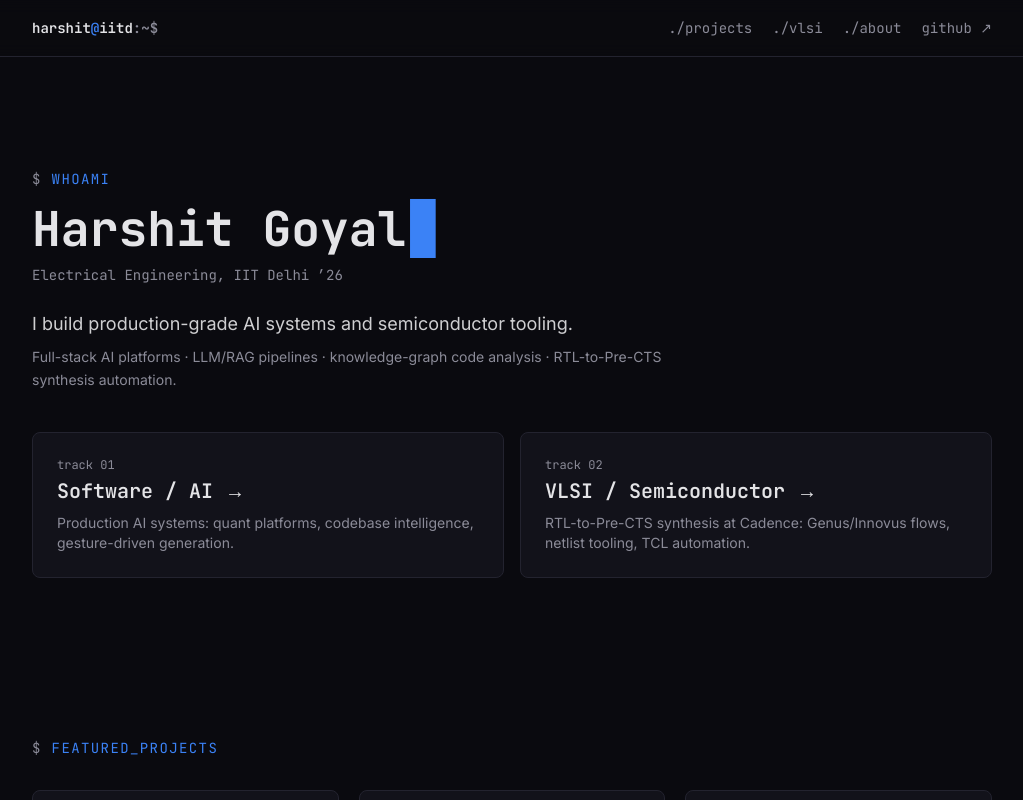
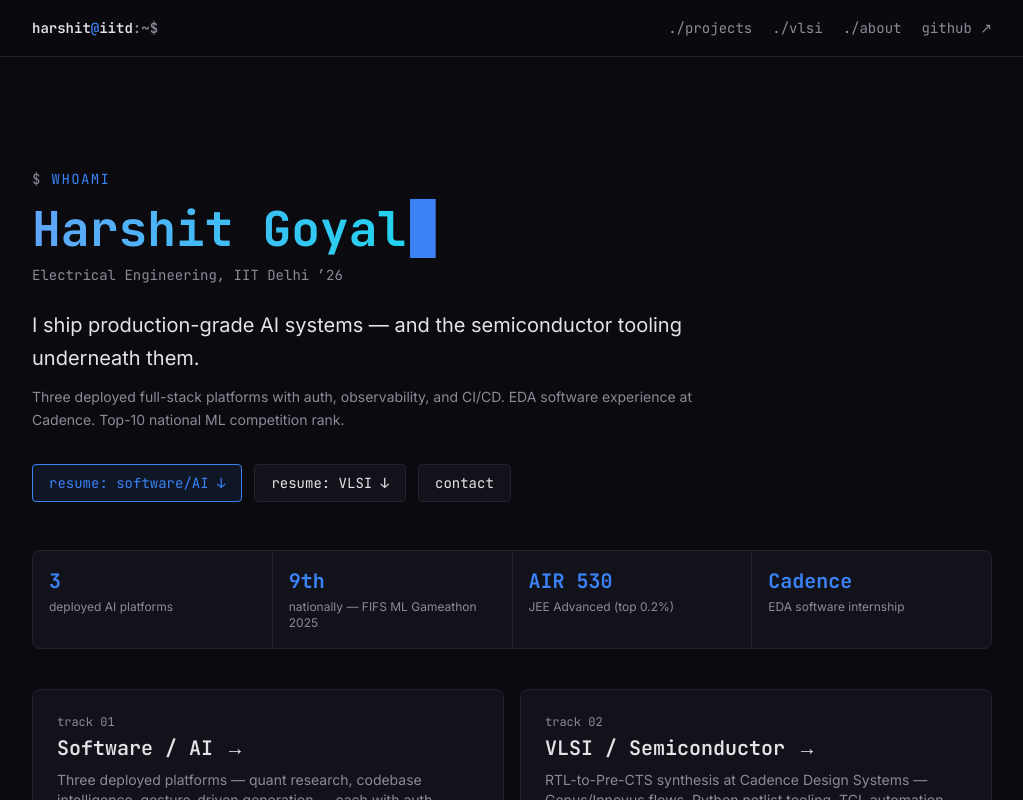
Before and after one commit to goyal-harshit/goyal-harshit.github.io, a Next.js app: page / in a window 1280 px wide. Shown: the top 800 px of the page, without its empty margins (128-1151 px from the left). Built offline with nearby package versions, Linux system fonts and the light colour scheme.

Commit message:
feat(content): recruiter-focused copy — impact-led hero with proof strip, sharper project one-liners, stronger about narrative

```diff
--- a/src/app/about/page.tsx
+++ b/src/app/about/page.tsx
@@ -14,19 +14,23 @@ export default function AboutPage() {
 
       <div className="mt-6 space-y-4 leading-relaxed text-fg/90">
         <p>
-          I’m an Electrical Engineering student at IIT Delhi (’26) working across two tracks that
-          usually don’t overlap: production-grade AI software and semiconductor design flows.
+          I’m an Electrical Engineering student at IIT Delhi (’26) who ships the kind of software
+          most students only prototype: authenticated, observable, Dockerized platforms with CI/CD
+          pipelines and live public demos — not notebooks and slide decks.
         </p>
         <p>
-          On the software side, I build full-stack AI systems — a quant research platform for
-          Indian equities, a codebase-intelligence engine backed by knowledge graphs, and a
-          gesture-driven image generation pipeline. All shipped with CI, Docker, auth, observability,
-          and live demos.
+          On the software side, I’ve deployed three full-stack AI systems: a quant research
+          platform for Indian equities with 20+ domain modules and a multi-LLM RAG assistant; a
+          codebase-intelligence engine that turns any Git repo into a queryable knowledge graph;
+          and a real-time gesture-to-image pipeline where you never type a prompt. Each one taught
+          me a different hard problem — reliability engineering under flaky data sources, hybrid
+          graph + vector retrieval, and streaming inference over webcam input.
         </p>
         <p>
-          On the silicon side, I interned at Cadence Design Systems running RTL-to-Pre-CTS synthesis
-          on Genus/Innovus and building Python and TCL tooling around the flow. The overlap is the
-          point: EDA is software engineering applied to chips.
+          On the silicon side, I interned at Cadence Design Systems running RTL-to-Pre-CTS
+          synthesis on Genus/Innovus and building Python and TCL tooling around the flow. The
+          overlap is deliberate: EDA is software engineering applied to chips, and I want to work
+          where the two meet — LLM platforms, developer tools, and EDA software.
         </p>
       </div>
 
--- a/src/app/globals.css
+++ b/src/app/globals.css
@@ -29,7 +29,13 @@
     @apply inline-block rounded border border-border bg-surface px-2 py-0.5 font-mono text-xs text-muted;
   }
   .card {
-    @apply rounded-lg border border-border bg-surface p-6 transition-colors duration-150 hover:border-accent/50;
+    @apply rounded-lg border border-border bg-surface p-6 transition-all duration-150 hover:border-accent/50 hover:shadow-[0_0_28px_rgba(59,130,246,0.10)];
+  }
+  .text-gradient {
+    background: linear-gradient(90deg, #60a5fa, #22d3ee);
+    -webkit-background-clip: text;
+    background-clip: text;
+    color: transparent;
   }
   .btn {
     @apply inline-flex items-center gap-2 rounded border border-border bg-surface px-4 py-2 font-mono text-sm transition-colors duration-150 hover:border-accent hover:text-accent;
--- a/src/app/page.tsx
+++ b/src/app/page.tsx
@@ -1,6 +1,6 @@
 import Link from 'next/link';
 import ProjectCard from '@/components/ProjectCard';
-import { achievements, experience, projects, site } from '@/lib/data';
+import { achievements, experience, projects, site, stats } from '@/lib/data';
 
 export default function Home() {
   const featured = projects.filter((p) => p.featured);
@@ -10,13 +10,34 @@ export default function Home() {
       {/* Hero */}
       <section className="py-20 sm:py-28">
         <p className="section-title mb-4">whoami</p>
-        <h1 className="cursor-blink font-mono text-4xl font-bold sm:text-5xl">{site.name}</h1>
+        <h1 className="cursor-blink font-mono text-4xl font-bold sm:text-5xl">
+          <span className="text-gradient">{site.name}</span>
+        </h1>
         <p className="mt-3 font-mono text-sm text-muted">{site.role}</p>
-        <p className="mt-6 max-w-2xl text-lg leading-relaxed text-fg/90">{site.tagline}</p>
-        <p className="mt-2 max-w-2xl text-sm leading-relaxed text-muted">
-          Full-stack AI platforms · LLM/RAG pipelines · knowledge-graph code analysis ·
-          RTL-to-Pre-CTS synthesis automation.
-        </p>
+        <p className="mt-6 max-w-2xl text-xl leading-relaxed text-fg">{site.tagline}</p>
+        <p className="mt-3 max-w-2xl text-sm leading-relaxed text-muted">{site.sub}</p>
+
+        <div className="mt-8 flex flex-wrap gap-3">
+          <a href={site.resumeSoftware} className="btn btn-primary">
+            resume: software/AI ↓
+          </a>
+          <a href={site.resumeVlsi} className="btn">
+            resume: VLSI ↓
+          </a>
+          <a href={`mailto:${site.email}`} className="btn">
+            contact
+          </a>
+        </div>
+
+        {/* Proof strip */}
+        <div className="mt-12 grid grid-cols-2 gap-px overflow-hidden rounded-lg border border-border bg-border sm:grid-cols-4">
+          {stats.map((s) => (
+            <div key={s.label} className="bg-surface px-4 py-4">
+              <p className="font-mono text-xl font-bold text-accent">{s.value}</p>
+              <p className="mt-1 text-xs leading-snug text-muted">{s.label}</p>
+            </div>
+          ))}
+        </div>
 
         {/* Dual-track CTAs */}
         <div className="mt-10 grid gap-4 sm:grid-cols-2">
@@ -26,8 +47,8 @@ export default function Home() {
               Software / AI →
             </h2>
             <p className="mt-2 text-sm text-muted">
-              Production AI systems: quant platforms, codebase intelligence, gesture-driven
-              generation.
+              Three deployed platforms — quant research, codebase intelligence, gesture-driven
+              generation — each with auth, observability, CI/CD, and a live demo.
             </p>
           </Link>
           <Link href="/vlsi/" className="card group">
@@ -36,8 +57,8 @@ export default function Home() {
               VLSI / Semiconductor →
             </h2>
             <p className="mt-2 text-sm text-muted">
-              RTL-to-Pre-CTS synthesis at Cadence: Genus/Innovus flows, netlist tooling, TCL
-              automation.
+              RTL-to-Pre-CTS synthesis at Cadence Design Systems — Genus/Innovus flows, Python
+              netlist tooling, TCL automation.
             </p>
           </Link>
         </div>
--- a/src/lib/data.ts
+++ b/src/lib/data.ts
@@ -1,6 +1,8 @@
 export const site = {
   name: 'Harshit Goyal',
-  tagline: 'I build production-grade AI systems and semiconductor tooling.',
+  tagline:
+    'I ship production-grade AI systems — and the semiconductor tooling underneath them.',
+  sub: 'Three deployed full-stack platforms with auth, observability, and CI/CD. EDA software experience at Cadence. Top-10 national ML competition rank.',
   role: 'Electrical Engineering, IIT Delhi ’26',
   email: 'harshitgoyal780p@gmail.com',
   github: 'https://github.com/goyal-harshit',
@@ -9,6 +11,13 @@ export const site = {
   resumeVlsi: '/resume/Harshit_Goyal_VLSI.pdf',
   url: 'https://goyal-harshit.github.io',
 };
+
+export const stats = [
+  { value: '3', label: 'deployed AI platforms' },
+  { value: '9th', label: 'nationally — FIFS ML Gameathon 2025' },
+  { value: 'AIR 530', label: 'JEE Advanced (top 0.2%)' },
+  { value: 'Cadence', label: 'EDA software internship' },
+];
 
 export type CaseStudySection = { heading: string; body: string[] };
 
@@ -30,7 +39,7 @@ export const projects: Project[] = [
     slug: 'quantai',
     title: 'QuantAI',
     oneLiner:
-      'India-first quant research platform for NSE/BSE equities — factor screener, backtester, portfolio tracker, Monte Carlo quant lab, and a multi-provider RAG-grounded AI research assistant.',
+      'A production quant research platform for Indian equities — 20+ domain modules, a multi-LLM RAG research assistant, circuit-breaker reliability, and full auth + observability. Live and free to use.',
     domains: ['Quant', 'Full-stack', 'AI/ML'],
     stack: [
       'FastAPI',
@@ -85,7 +94,7 @@ export const projects: Project[] = [
     slug: 'codebase-intelligence',
     title: 'Codebase Intelligence Platform',
     oneLiner:
-      'Ingests any Git repo into a knowledge graph + vector index; answers plain-English questions, detects architecture risks, and computes change-impact blast radius.',
+      'Turns any Git repo into a queryable knowledge graph — plain-English code Q&A, architecture risk detection, and change blast-radius computed in seconds. Parsed Flask in 0.28s.',
     domains: ['Dev-tools', 'AI/ML', 'Full-stack'],
     stack: [
       'tree-sitter',
@@ -140,7 +149,7 @@ export const projects: Project[] = [
     slug: 'intuitive-prompt-engine',
     title: 'IntuitivePromptEngine',
     oneLiner:
-      'Gesture-driven image generation: webcam → semantic intent inference → persistent Scene Graph → diffusion prompts. You never type a prompt.',
+      'Image generation with zero typing — a real-time webcam pipeline that infers creative intent from gesture and expression, compiles a persistent Scene Graph, and drives diffusion models.',
     domains: ['AI/ML', 'Computer Vision', 'HCI'],
     stack: [
       'Python',
```
